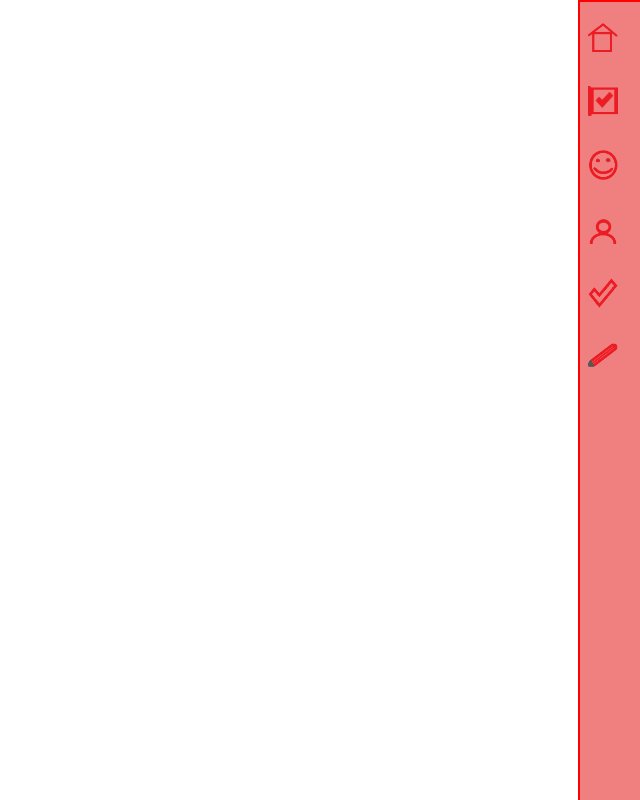
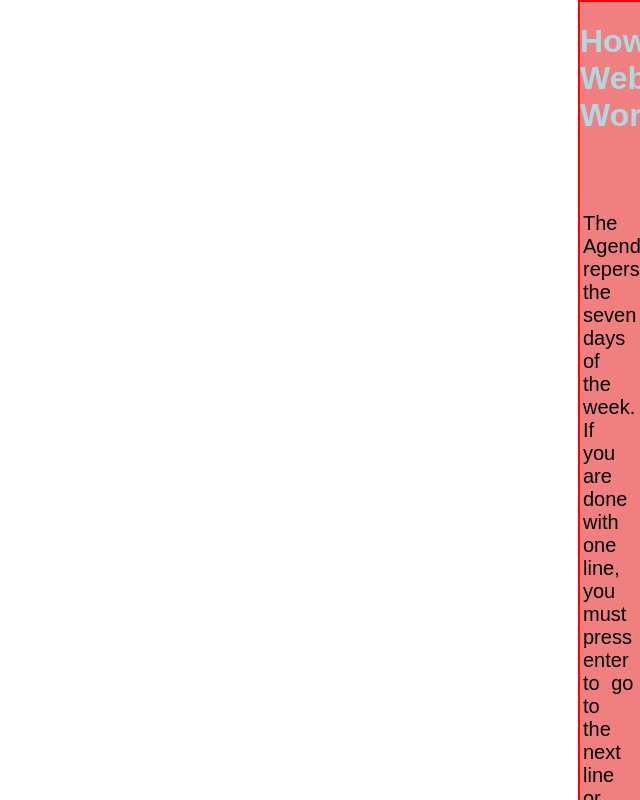
Before and after one commit to KingTJBGames/GearUp-Studios, a plain HTML site: page working on/Web.genda/index.html in a window 1280 px wide. Shown: the whole page, without its empty margins (640-1280 px from the left). Drawn offline with Linux system fonts and the light colour scheme.

Commit message:
Update index.html

```diff
--- a/working on/Web.genda/index.html
+++ b/working on/Web.genda/index.html
@@ -9,6 +9,26 @@
 			<script src="global/global.js"></script>
 			<script src="register/register.js"></script>
 			<title>Web.Genda</title>
+
+			<style>
+
+					#Title {
+						text-align: center;
+						font-family: sans-serif;
+						color: lightblue;
+					}
+
+					.instruct {
+						font-family: sans-serif;
+						font-size: 20px;
+						margin-left: 3px;
+						margin-right: 3px;
+						word-spacing: 6px;
+					}
+
+						</style>
+
+
 		</head>
 
 		<body>
@@ -16,6 +36,12 @@
 				<div id="menuHTML">
 					<div id="mySidenav" class="sidenav" onmouseleave="closeNav()" onmouseover="openNav()">
 						<li id="nav-home" class="menu">
+
+								<h1 id="Title">How WebGenda Works</h1><br><br>
+
+								<p class="instruct">The Agenda repersents the seven days of the week. If you are done with one line, you must press enter to go to the next line or the words will come out of the box. If you want to remember something something, you can go to the notes section.</p>
+								<p class="instruct"></p>
+
 							<img src="menu/menu-icons/home-icon.png" id="nav-homeImage" class="menuIcon" width="30px" height="30px" onclick="window.location.href = 'index.html'"
 							/>
 						</li>
```
Lines whose indentation alone changed are shown as unchanged.
